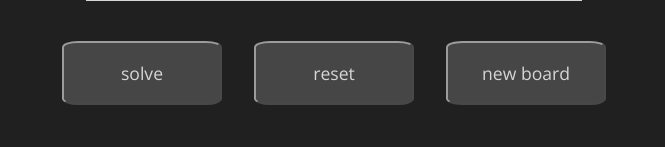
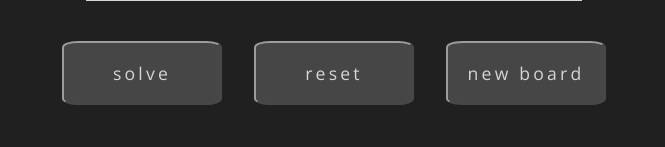
Before and after one commit to wyattp23/sudoku-solving-visualizer, a React (Create React App) app: page / in a window 1280 px wide. Shown: the part 692-839 px from the top of the page, without its empty margins (306-971 px from the left). Built offline with nearby package versions, Linux system fonts and the light colour scheme.

Commit message:
Fix button letter spacing.

```diff
--- a/src/index.css
+++ b/src/index.css
@@ -30,7 +30,7 @@
     --size-divisor: 2;
     --fs-header: 1.8rem;
     --fs-large: 1rem;
-    --fs-mid: 0.7rem;
+    --fs-mid: 0.6rem;
     --fs-small: 0.5rem;
 
     word-spacing: 0.15rem;
@@ -59,6 +59,8 @@ button {
 
   font-size: var(--fs-mid);
   font-family: var(--font-basic);
+
+  letter-spacing: calc(0.2rem / var(--size-divisor));
 
   border-radius: 10%;
   background-color: var(--button-enabled-bg-color);
```
